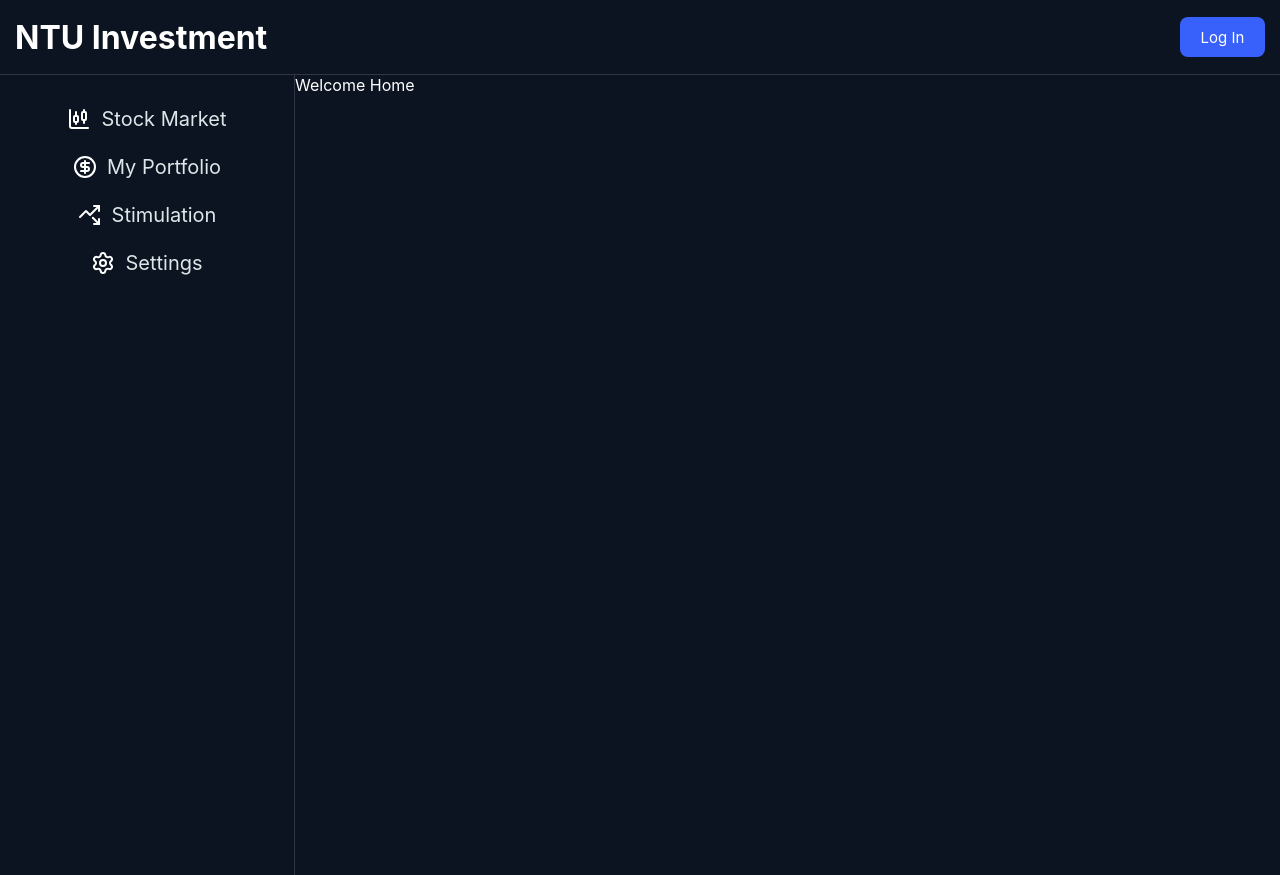
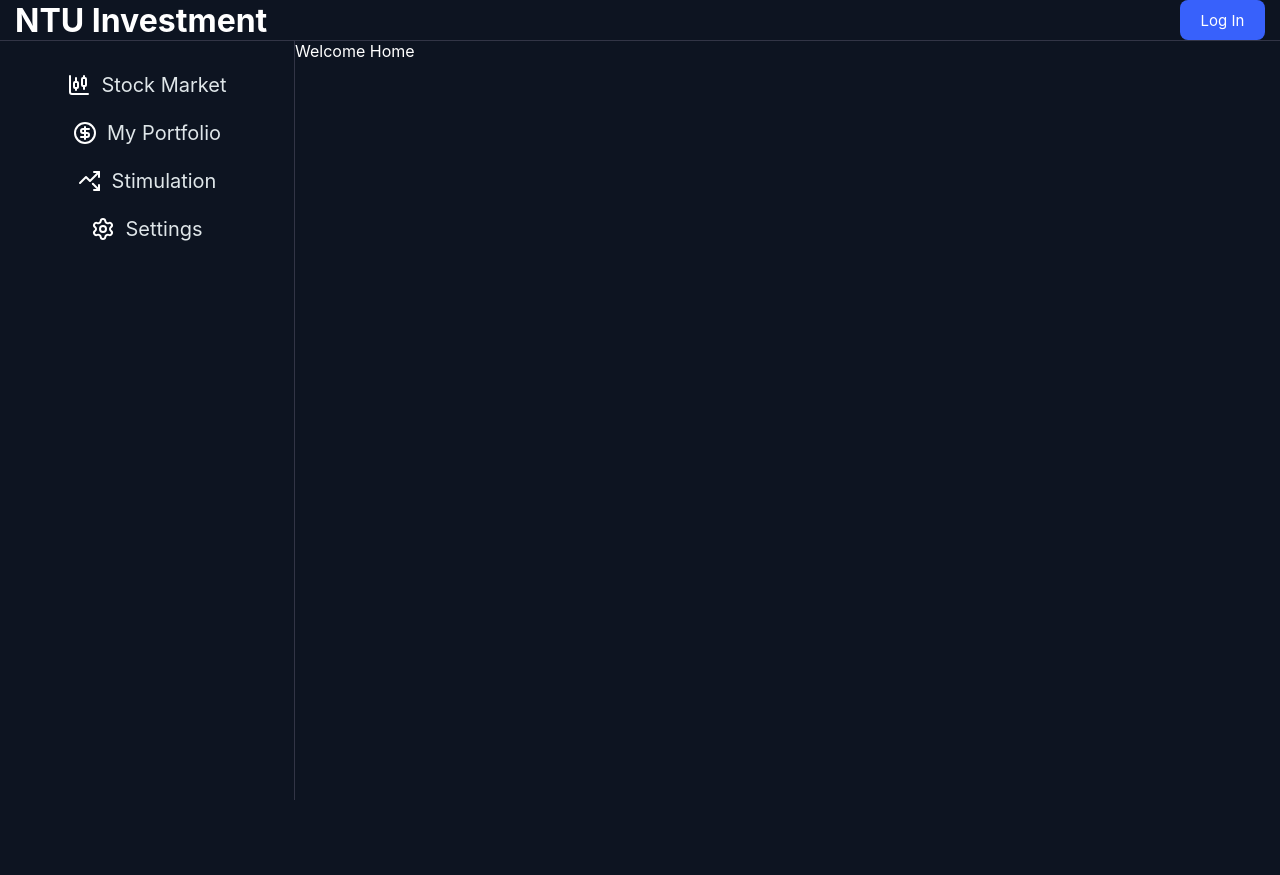
Before and after one commit to bryan900926/webapp-group16-front, a React (Vite) app: page /home in a window 1280 px wide. After the commit the page ends 800 px from the top, so only its background shows below. Built offline with nearby package versions, Linux system fonts and the light colour scheme.

Commit message:
customize scroll bar

```diff
--- a/src/components/Home/index.css
+++ b/src/components/Home/index.css
@@ -1,3 +1,9 @@
+.home-container {
+    height: 100vh;
+    display: flex;
+    flex-direction: column;
+    overflow: hidden;
+}
 .home-main {
     display: flex;
     font-family: inherit;
--- a/src/index.css
+++ b/src/index.css
@@ -25,3 +25,24 @@
   padding: 0;
   font: inherit;
 }
+
+/* Global scrollbar style for WebKit browsers */
+*::-webkit-scrollbar {
+  width: 8px;
+  height: 8px;
+}
+
+*::-webkit-scrollbar-track {
+  background: #f0f0f0;
+  border-radius: 4px;
+}
+
+*::-webkit-scrollbar-thumb {
+  background-color: #888;
+  border-radius: 4px;
+  border: 2px solid #f0f0f0;
+}
+
+*::-webkit-scrollbar-thumb:hover {
+  background-color: #555;
+}
```
